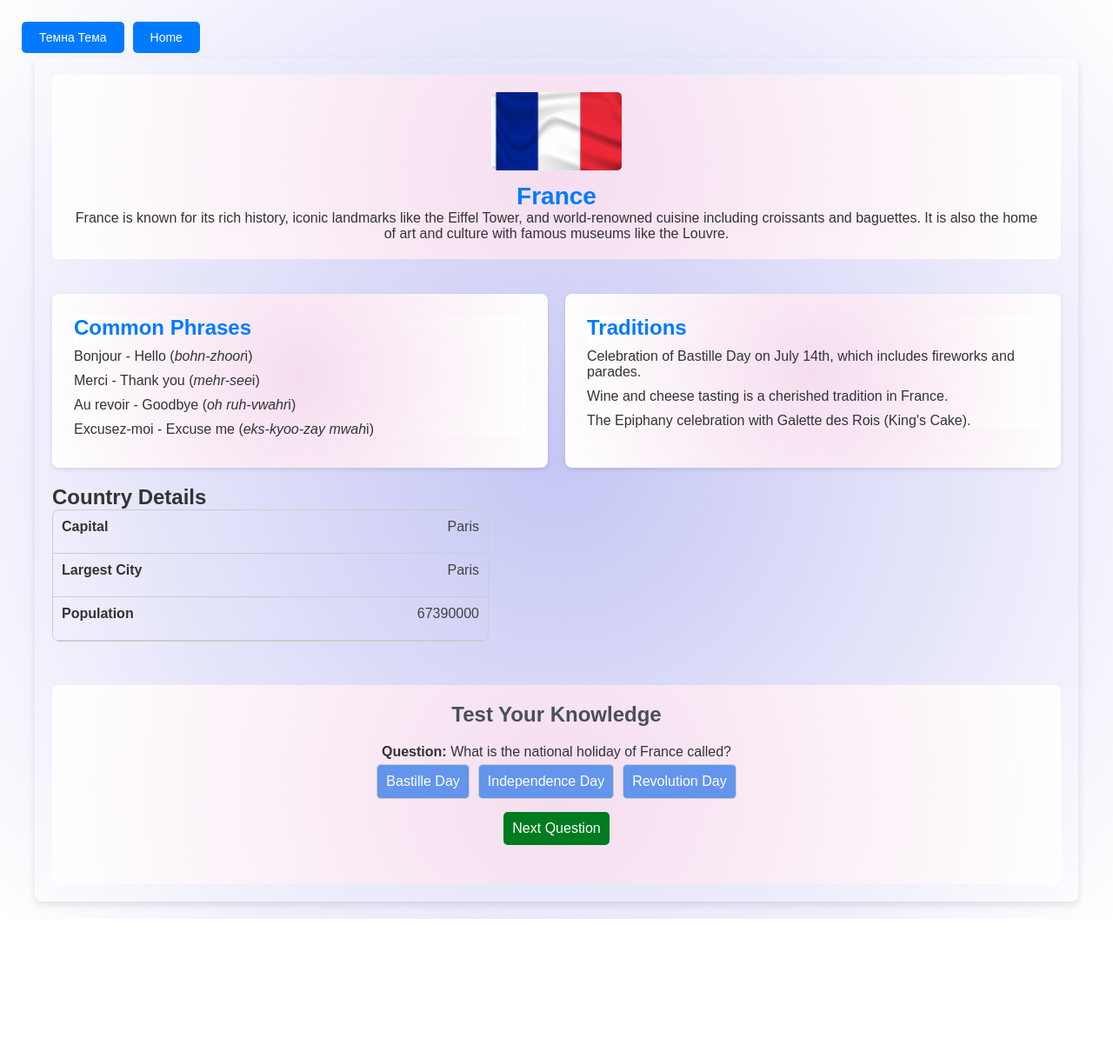
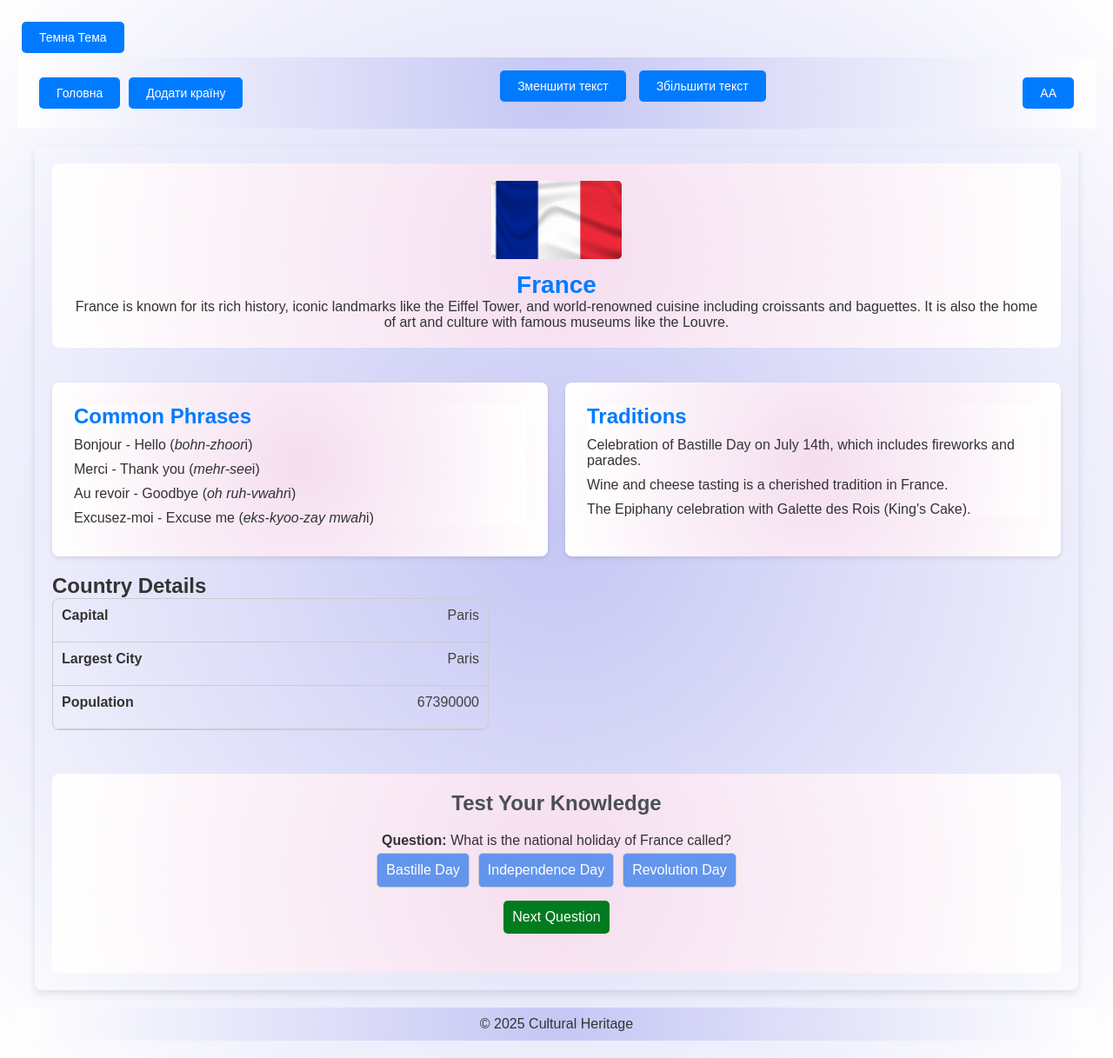
Before and after one commit to Vika-Myronova/reactLabs, a Next.js app: page /country/1 in a window 1280 px wide. Shown: the whole page at 87% size. Before the commit the page ends 1057 px from the top, so only its background shows below. Built offline with nearby package versions, Linux system fonts and the light colour scheme.

Commit message:
Add layout in the project

```diff
--- a/public/data/countries.json
+++ b/public/data/countries.json
@@ -163,56 +163,56 @@
 
   {
     "id": 4,
-    "name": "Japan",
-    "flag": "/images/japanFlag.jpg",
-    "description": "Japan is famous for its blend of traditional culture and modern technology. It is known for cherry blossoms, sushi, and historical sites like Kyoto's temples.",
+    "name": "Germany",
+    "flag": "/images/germanyFlag.jpg",
+    "description": "Germany is known for its rich history, cultural heritage, and contributions to philosophy, music, and science. It is famous for its beer, sausages, and historical landmarks like the Brandenburg Gate.",
     "phrases": [
       {
-        "phrase": "こんにちは",
+        "phrase": "Hallo",
         "translation": "Hello",
-        "pronunciation": "Kon-ni-chi-wa"
+        "pronunciation": "Ha-lo"
       },
       {
-        "phrase": "ありがとう",
+        "phrase": "Danke",
         "translation": "Thank you",
-        "pronunciation": "A-ri-ga-to"
+        "pronunciation": "Dan-ke"
       },
       {
-        "phrase": "さようなら",
+        "phrase": "Auf Wiedersehen",
         "translation": "Goodbye",
-        "pronunciation": "Sa-yo-na-ra"
+        "pronunciation": "Auf Vee-der-zay-en"
       },
       {
-        "phrase": "すみません",
+        "phrase": "Entschuldigung",
         "translation": "Excuse me",
-        "pronunciation": "Su-mi-ma-sen"
+        "pronunciation": "Ent-shool-dee-goong"
       }
     ],
     "traditions": [
-      "The Tea Ceremony, a ritualistic way of preparing and drinking tea.",
-      "Celebration of Hanami, enjoying cherry blossoms in spring.",
-      "Wearing traditional kimono during festivals and ceremonies."
+      "Oktoberfest, a beer festival held annually in Munich.",
+      "Celebration of Christmas markets, with food, gifts, and decorations.",
+      "The tradition of Easter egg hunts during the Easter season."
     ],
     "moreDetails": [
       {
-        "capital": "Tokyo",
-        "population": 125960000,
-        "area": 377975,
-        "languages": ["Japanese"],
-        "currency": "Yen (JPY)",
-        "largestCity": "Tokyo"
+        "capital": "Berlin",
+        "population": 83166711,
+        "area": 357022,
+        "languages": ["German"],
+        "currency": "Euro (EUR)",
+        "largestCity": "Berlin"
       }
     ],
     "quizQuestions": [
       {
-        "question": "What does 'こんにちは' mean in English?",
+        "question": "What does 'Hallo' mean in English?",
         "options": ["Thank you", "Goodbye", "Hello"],
         "answer": "Hello"
       },
       {
-        "question": "What is the traditional Japanese garment called?",
-        "options": ["Hanbok", "Kimono", "Sari"],
-        "answer": "Kimono"
+        "question": "Which festival is famous in Germany for beer and sausages?",
+        "options": ["Carnival", "Oktoberfest", "Christmas Markets"],
+        "answer": "Oktoberfest"
       }
     ]
   }
--- a/src/app/layout.js
+++ b/src/app/layout.js
@@ -12,8 +12,8 @@ const geistMono = Geist_Mono({
 });
 
 export const metadata = {
-  title: "Create Next App",
-  description: "Generated by create next app",
+  title: "Language heritate app",
+  description: "",
 };
 
 export default function RootLayout({ children }) {
--- a/src/components/CountryPage.jsx
+++ b/src/components/CountryPage.jsx
@@ -22,10 +22,6 @@ const CountryPage = ({ country }) => {
   }
 
   return (
-    <>
-      <Link href="/">
-        <button>Home</button>
-      </Link>
     <div className="country-page">
       <section className="country-header">
         <CountryDetails country={country} />
@@ -56,7 +52,6 @@ const CountryPage = ({ country }) => {
         ) : null}
       </section>
     </div>
-    </>
   );
 };
 
--- /dev/null
+++ b/src/components/Layout.jsx
@@ -0,0 +1,37 @@
+import React from "react";
+import Link from "next/link";
+import { ThemeProvider } from "@/context/ThemeContext";
+import { FontSizeProvider } from "@/context/FontSizeProvider";
+import { ContrastProvider } from "@/context/ContrastProvider";
+import ContrastControls from "@/components/ContrastControls";
+import FontSizeControls from "@/components/FontSizeControls";
+import styles from "./Layout.module.css";
+
+const Layout = ({ children }) => {
+  return (
+    <ThemeProvider>
+      <FontSizeProvider>
+        <ContrastProvider>
+          <div className={styles.layout}>
+            <header className={styles.header}>
+              <nav className="navigation">
+                <Link href="/">
+                  <button>Головна</button>
+                </Link>
+                <Link href="/country/add-country">
+                  <button>Додати країну</button>
+                </Link>
+              </nav>
+              <FontSizeControls />
+              <ContrastControls />
+            </header>
+            <main className={styles.main}>{children}</main>
+            <footer className={styles.footer}>© 2025 Cultural Heritage</footer>
+          </div>
+        </ContrastProvider>
+      </FontSizeProvider>
+    </ThemeProvider>
+  );
+};
+
+export default Layout;
--- /dev/null
+++ b/src/components/Layout.module.css
@@ -0,0 +1,33 @@
+.layout {
+  display: flex;
+  flex-direction: column;
+  min-height: 100vh;
+}
+
+.header {
+  display: flex;
+  justify-content: space-between;
+  align-items: center;
+  background: var(--background-color);
+  padding: 10px 20px;
+}
+
+.main {
+  flex: 1;
+  padding: 20px;
+}
+
+.footer {
+  text-align: center;
+  padding: 10px;
+  background: var(--background-color);
+}
+
+.navigation {
+  display: flex;
+}
+
+.navigation div {
+  margin: 10px;
+  color: rgb(15, 225, 225);
+}
--- a/src/pages/_app.js
+++ b/src/pages/_app.js
@@ -1,6 +1,11 @@
+import Layout from "@/components/Layout";
 import "@/app/globals.css";
 import "@/components/AddCountryForm.module.css";
 
 export default function MyApp({ Component, pageProps }) {
-  return <Component {...pageProps} />;
+  return (
+    <Layout>
+      <Component {...pageProps} />
+    </Layout>
+  );
 }
--- a/src/pages/country/[id].jsx
+++ b/src/pages/country/[id].jsx
@@ -13,9 +13,5 @@ export default function Country() {
   const country = countriesData.find((c) => String(c.id) === id);
   if (!country) return <p>Country not found</p>;
 
-  return (
-    <ThemeProvider>
-      <CountryPage country={country} />
-    </ThemeProvider>
-  );
+  return <CountryPage country={country} />;
 }
```
Also changed, not shown: src/components/AddCountyForm.jsx (+0 -7 lines), public/images/germanyFlag.jpg (added). Lines whose indentation alone changed are shown as unchanged.
